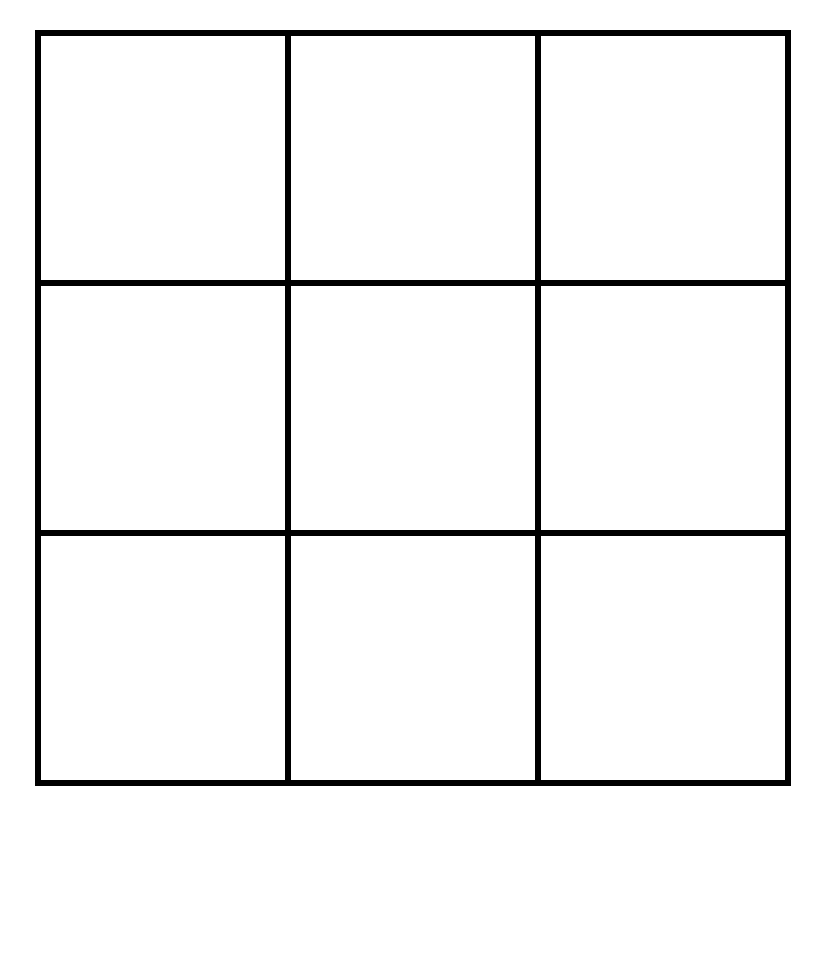
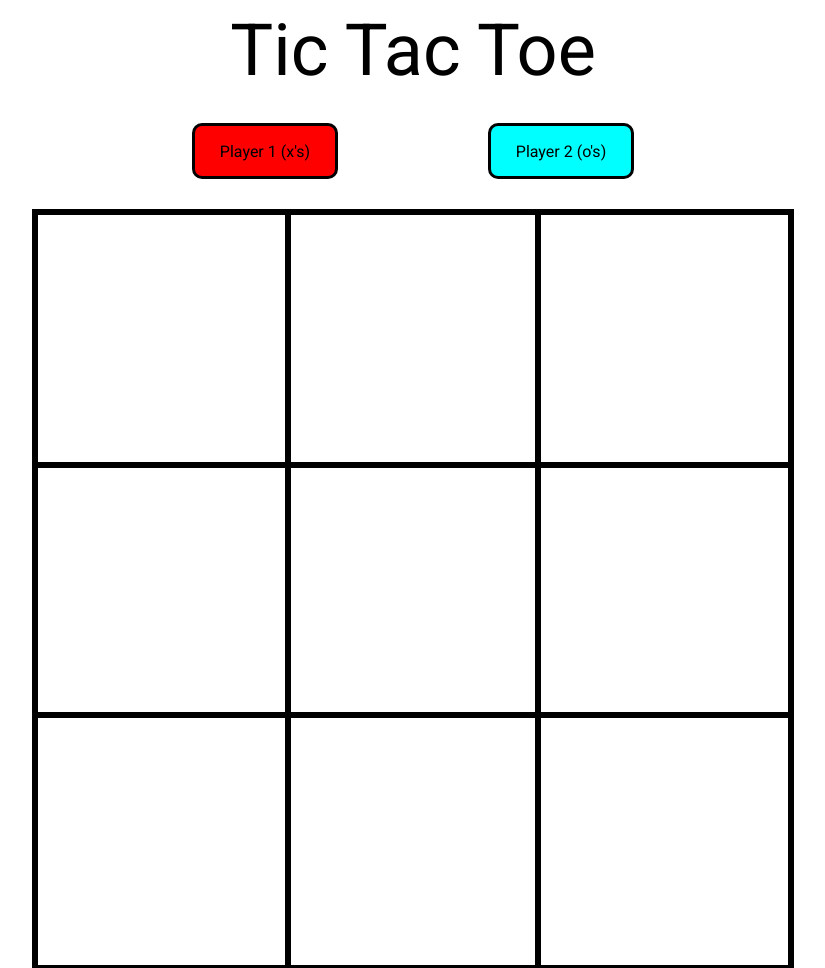
Before and after one commit to benzelcurry/tic-tac-toe, a plain HTML site: page index.html in a window 1280 px wide. Shown: the top 968 px of the page, without its empty margins (235-1060 px from the left). Before the commit the page ends 816 px from the top, so only its background shows below. Drawn offline with Linux system fonts and the light colour scheme.

Commit message:
Add some basic styling

```diff
--- a/index.html
+++ b/index.html
@@ -9,6 +9,11 @@
     <link rel="stylesheet" href="style.css">
 </head>
 <body>
+    <div class="board-title">Tic Tac Toe</div>
+    <div class="player-container">
+        <div class="player1">Player 1 (x's)</div>
+        <div class="player2">Player 2 (o's)</div>
+    </div>
     <div class="gameboard"></div>
 </body>
 </html>
--- a/style.css
+++ b/style.css
@@ -1,12 +1,52 @@
+@import url('https://fonts.googleapis.com/css2?family=Roboto&display=swap');
+
 body {
     width: 100vw;
     height: 100vh;
     display: grid;
+    font-family: 'Roboto', Arial, Helvetica, sans-serif;
+}
+
+.board-title {
+    align-self: center;
+    justify-self: center;
+    font-size: 72px;
+}
+
+.player-container {
+    display: flex;
+    justify-self: center;
+    gap: 150px;
+    padding: 30px;
+}
+
+.player1 {
+    display: flex;
+    height: 50px;
+    width: 100px;
+    background-color: red;
+    align-items: center;
+    justify-content: center;
+    padding: 0 20px 0 20px;
+    border: solid black 3px;
+    border-radius: 10px;
+}
+
+.player2 {
+    display: flex;
+    height: 50px;
+    width: 100px;
+    background-color: cyan;
+    align-items: center;
+    justify-content: center;
+    padding: 0 20px 0 20px;
+    border: solid black 3px;
+    border-radius: 10px;
 }
 
 .gameboard {
     display: grid;
-    border: solid 3px black;
+    border: solid 6px black;
     grid-template-columns: repeat(3, 1fr);
     align-self: center;
     justify-self: center;
@@ -18,9 +58,13 @@ body {
 
 .grid-square {
     display: grid;
-    border: solid 3px black;
+    outline: solid 3px black;
     align-self: stretch;
     justify-self: stretch;
     align-content: center;
     justify-content: center;
+    min-width: 250px;
+    min-height: 250px;
+    font-size: 42px;
+    font-weight: bold;
 }
```
